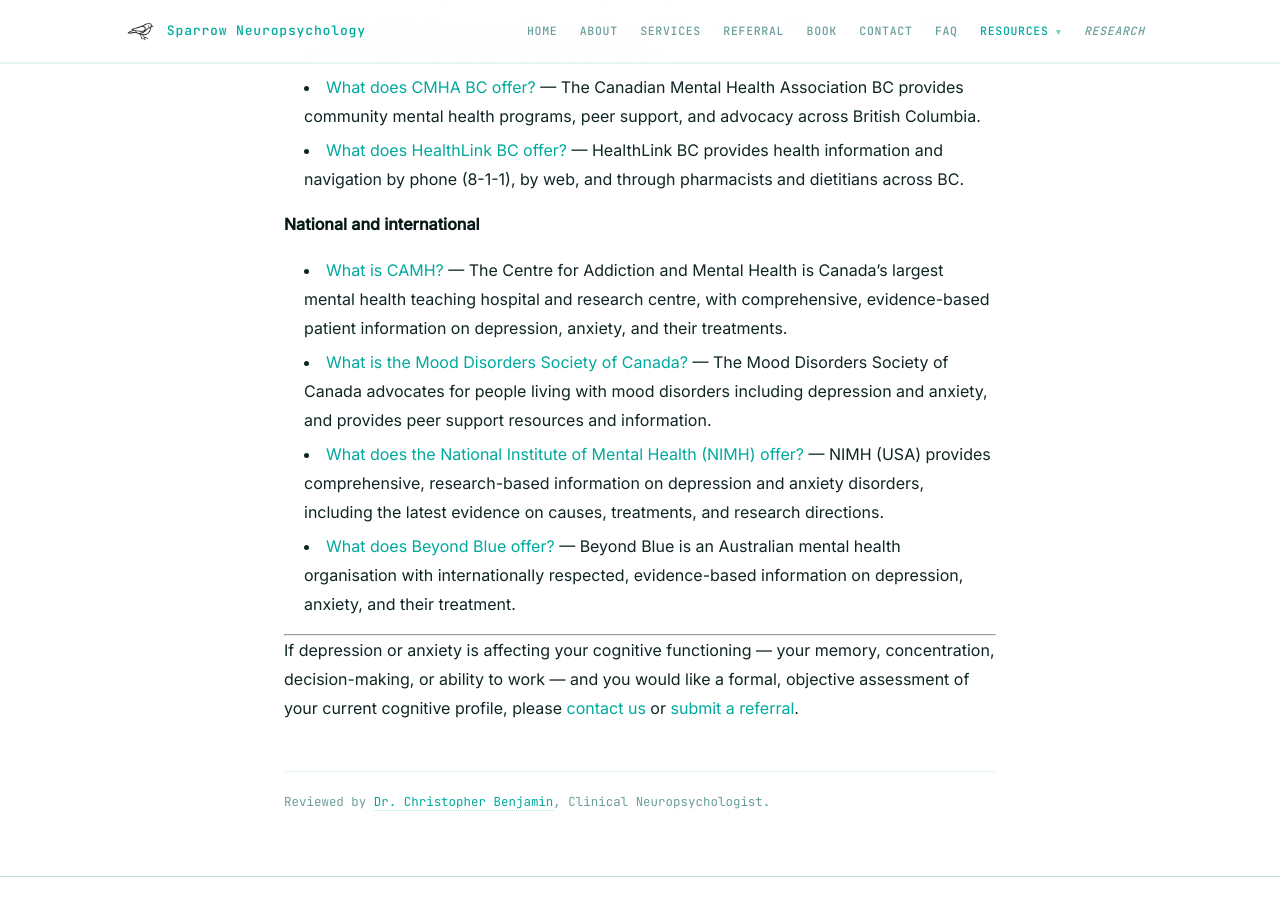
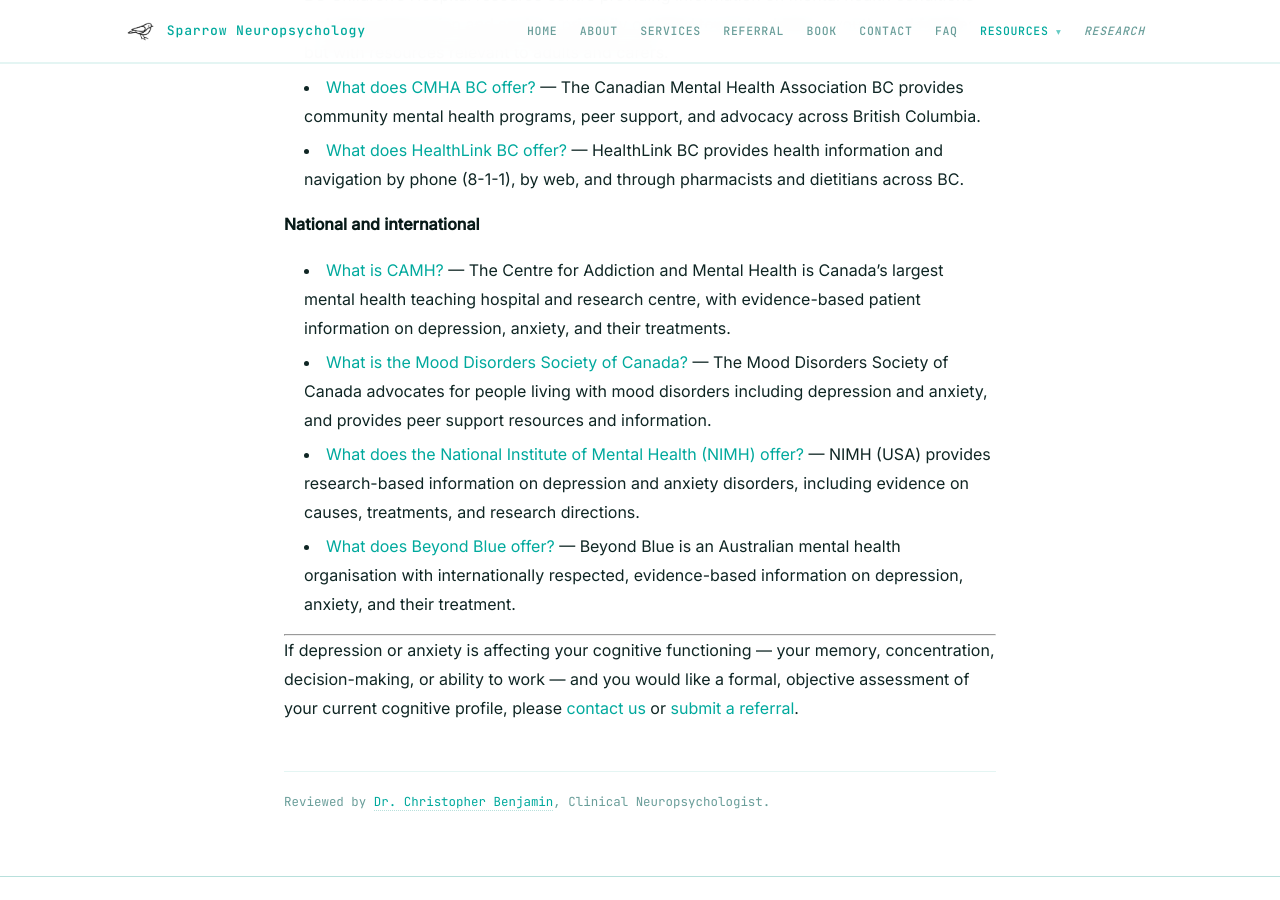
Before and after one commit to cfxb/sparrow-clinic, a Jekyll site: the page built from resources/depression-and-anxiety.md, in a window 1280 px wide and 900 px high, scrolled down 13707 px. Built offline with Jekyll 4.4.1, drawn with Linux system fonts in a browser that asks for light colours; some of the changed text lies outside the part shown.

Commit message:
Trim marketing 'comprehensive' from third-party descriptors (T4.3)
Three instances on resources/depression-and-anxiety.md where
'comprehensive' described third-party resources without adding
specific information:

- CAMH depression overview link
- CAMH organisation description
- NIMH information description

Same logic as T4.1 — cut where the adjective is marketing-coded
filler rather than descriptively concrete. The surrounding
'evidence-based' / 'research-based' qualifiers carry the
substantive content.

Co-Authored-By: Claude Opus 4.7 (1M context) <noreply@anthropic.com>

```diff
--- a/resources/depression-and-anxiety.md
+++ b/resources/depression-and-anxiety.md
@@ -78,7 +78,7 @@ Anxiety hijacks attention. The threat-detection systems that generate anxiety ar
 - **Decision-making** is affected by the overestimation of risk and the difficulty of tolerating uncertainty that characterises anxiety
 - **In performance contexts** — exams, presentations, assessments — anxiety can produce significant acute cognitive impairment that does not reflect actual underlying ability
 
-- [What does depression do to cognitive functioning?](https://www.camh.ca/en/health-info/mental-illness-and-addiction-index/depression){:target="_blank" rel="noopener"} — CAMH's comprehensive overview of depression, including its cognitive and biological effects.
+- [What does depression do to cognitive functioning?](https://www.camh.ca/en/health-info/mental-illness-and-addiction-index/depression){:target="_blank" rel="noopener"} — CAMH's overview of depression, including its cognitive and biological effects.
 - [What are the symptoms of depression?](https://www.beyondblue.org.au/mental-health/depression/signs-and-symptoms-of-depression){:target="_blank" rel="noopener"} — Beyond Blue's guide to the signs and symptoms of depression, including cognitive, emotional, physical, and behavioural changes. Beyond Blue is an Australian mental health organisation with internationally recognised, evidence-based resources.
 - [What are the symptoms of anxiety?](https://www.beyondblue.org.au/mental-health/anxiety/signs-and-symptoms-of-anxiety){:target="_blank" rel="noopener"} — Beyond Blue's guide to anxiety symptoms across emotional, cognitive, physical, and behavioural domains.
 - [How does depression relate to physical health?](https://www.beyondblue.org.au/mental-health/depression/depression-and-physical-health){:target="_blank" rel="noopener"} — Beyond Blue's overview of the relationship between depression and physical health, including sleep, fatigue, pain, and long-term health risks.
@@ -216,9 +216,9 @@ Connecting with others who understand your experience — people who are not try
 
 **National and international**
 
-- [What is CAMH?](https://www.camh.ca/){:target="_blank" rel="noopener"} — The Centre for Addiction and Mental Health is Canada's largest mental health teaching hospital and research centre, with comprehensive, evidence-based patient information on depression, anxiety, and their treatments.
+- [What is CAMH?](https://www.camh.ca/){:target="_blank" rel="noopener"} — The Centre for Addiction and Mental Health is Canada's largest mental health teaching hospital and research centre, with evidence-based patient information on depression, anxiety, and their treatments.
 - [What is the Mood Disorders Society of Canada?](https://mooddisorders.ca/){:target="_blank" rel="noopener"} — The Mood Disorders Society of Canada advocates for people living with mood disorders including depression and anxiety, and provides peer support resources and information.
-- [What does the National Institute of Mental Health (NIMH) offer?](https://www.nimh.nih.gov/health/topics/depression){:target="_blank" rel="noopener"} — NIMH (USA) provides comprehensive, research-based information on depression and anxiety disorders, including the latest evidence on causes, treatments, and research directions.
+- [What does the National Institute of Mental Health (NIMH) offer?](https://www.nimh.nih.gov/health/topics/depression){:target="_blank" rel="noopener"} — NIMH (USA) provides research-based information on depression and anxiety disorders, including evidence on causes, treatments, and research directions.
 - [What does Beyond Blue offer?](https://www.beyondblue.org.au/){:target="_blank" rel="noopener"} — Beyond Blue is an Australian mental health organisation with internationally respected, evidence-based information on depression, anxiety, and their treatment.
 
 ---
```
